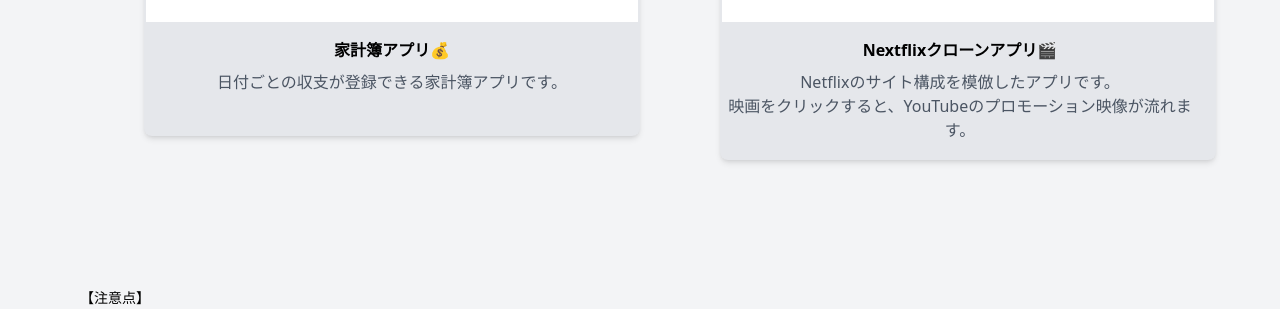
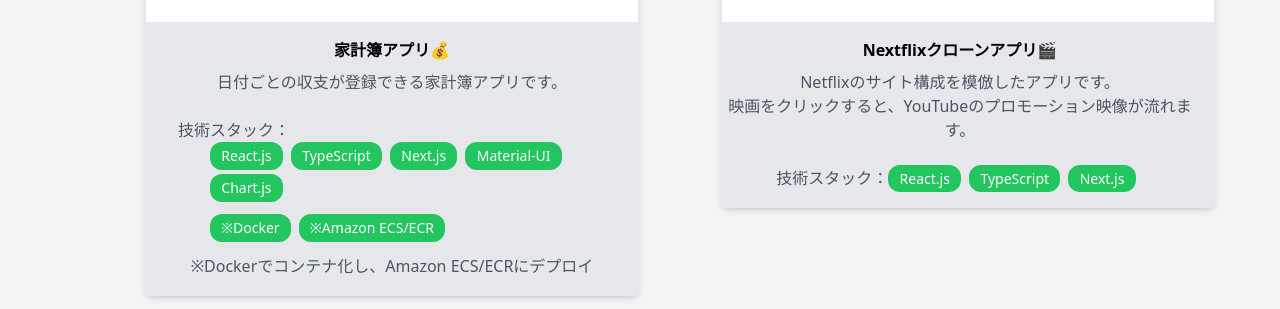
Before and after one commit to Masato24524/my-tech-blog, a Next.js app: page /pages/portfolio in a window 1280 px wide. Shown: the part 488-797 px from the top of the page. Built offline with nearby package versions, Linux system fonts and the light colour scheme; no server answers; grey boxes are pictures that could not be loaded.

Commit message:
📝 技術スタックの情報を追加

```diff
--- a/src/app/pages/portfolio/page.tsx
+++ b/src/app/pages/portfolio/page.tsx
@@ -27,6 +27,33 @@
               　日付ごとの収支が登録できる家計簿アプリです。
               <br />
               　<br />
+              <p className="text-left pl-8">技術スタック：</p>
+              <p className="pl-16 pb-2 text-gray-600 bg-gray-200 flex flex-wrap">
+                <span className="p-[4px] pb-[4px] mr-2 mb-1 text-sm rounded-xl text-white bg-green-500">
+                  &nbsp;&nbsp;React.js&nbsp;&nbsp;
+                </span>
+                <span className="p-[4px] pb-[4px] mr-2 mb-1 text-sm rounded-xl text-white bg-green-500">
+                  &nbsp;&nbsp;TypeScript&nbsp;&nbsp;
+                </span>
+                <span className="p-[4px] pb-[4px] mr-2 mb-1 text-sm rounded-xl text-white bg-green-500">
+                  &nbsp;&nbsp;Next.js&nbsp;&nbsp;
+                </span>
+                <span className="p-[4px] pb-[4px] mr-2 mb-1 text-sm rounded-xl text-white bg-green-500">
+                  &nbsp;&nbsp;Material-UI&nbsp;&nbsp;
+                </span>
+                <span className="p-[4px] pb-[4px] mr-2 mb-1 text-sm rounded-xl text-white bg-green-500">
+                  &nbsp;&nbsp;Chart.js&nbsp;&nbsp;
+                </span>
+              </p>
+              <div className="pl-16 pb-2 text-gray-600 bg-gray-200 flex flex-wrap">
+                <span className="p-[4px] pb-[4px] mr-2 mb-1 text-sm rounded-xl text-white bg-green-500">
+                  &nbsp;&nbsp;※Docker&nbsp;&nbsp;
+                </span>
+                <span className="p-[4px] pb-[4px] mr-2 mb-1 text-sm rounded-xl text-white bg-green-500">
+                  &nbsp;&nbsp;※Amazon ECS/ECR&nbsp;&nbsp;
+                </span>
+              </div>
+              <div>※Dockerでコンテナ化し、Amazon ECS/ECRにデプロイ</div>
             </p>
           </Link>
         </div>
@@ -49,6 +76,17 @@
               <br />
               　映画をクリックすると、YouTubeのプロモーション映像が流れます。
               <br />
+              <br />
+              技術スタック：
+              <span className="p-[4px] pb-[4px] mr-2 mb-1 text-sm rounded-xl text-white bg-green-500">
+                &nbsp;&nbsp;React.js&nbsp;&nbsp;
+              </span>
+              <span className="p-[4px] pb-[4px] mr-2 mb-1 text-sm rounded-xl text-white bg-green-500">
+                &nbsp;&nbsp;TypeScript&nbsp;&nbsp;
+              </span>
+              <span className="p-[4px] pb-[4px] mr-2 mb-1 text-sm rounded-xl text-white bg-green-500">
+                &nbsp;&nbsp;Next.js&nbsp;&nbsp;
+              </span>
             </p>
           </Link>
         </div>
--- a/src/app/pages/works/page.tsx
+++ b/src/app/pages/works/page.tsx
@@ -28,6 +28,18 @@
               <br />
               言語更新に合わせGCPサービス（GmailAPI、CloudTasksなど）の置き換えも行いました。
               　<br />
+            </p>
+            <p className="text-left pl-8">技術スタック：</p>
+            <p className="pl-16 pb-2 text-gray-600 bg-gray-200 flex flex-wrap">
+              <span className="p-[4px] pb-[4px] mr-2 mb-1 text-sm rounded-xl text-white bg-green-500">
+                &nbsp;&nbsp;Angular.js&nbsp;&nbsp;
+              </span>
+              <span className="p-[4px] pb-[4px] mr-2 mb-1 text-sm rounded-xl text-white bg-green-500">
+                &nbsp;&nbsp;Python&nbsp;&nbsp;
+              </span>
+              <span className="p-[4px] pb-[4px] mr-2 mb-1 text-sm rounded-xl text-white bg-green-500">
+                &nbsp;&nbsp;GCP&nbsp;&nbsp;
+              </span>
             </p>
           </Link>
         </div>
```
